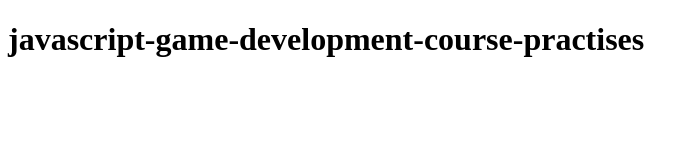
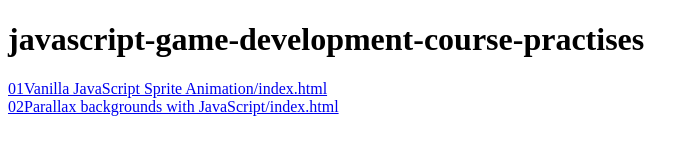
Before and after one commit to Seplian/javascript-game-development-course-practises, a plain HTML site: page index.html in a window 1280 px wide. Shown: the whole page, without its empty margins (0-700 px from the left). Drawn offline with Linux system fonts and the light colour scheme.

Commit message:
modify index.html: add content to the div element

```diff
--- a/index.html
+++ b/index.html
@@ -8,8 +8,8 @@
 <body>
 	<h1>javascript-game-development-course-practises</h1>
 
-	<div><a href="01Vanilla JavaScript Sprite Animation/index.html"></a></div>
+	<div><a href="01Vanilla JavaScript Sprite Animation/index.html">01Vanilla JavaScript Sprite Animation/index.html</a></div>
 
-	<div><a href="02Parallax backgrounds with JavaScript/index.html"></a></div>
+	<div><a href="02Parallax backgrounds with JavaScript/index.html">02Parallax backgrounds with JavaScript/index.html</a></div>
 </body>
 </html>
```
